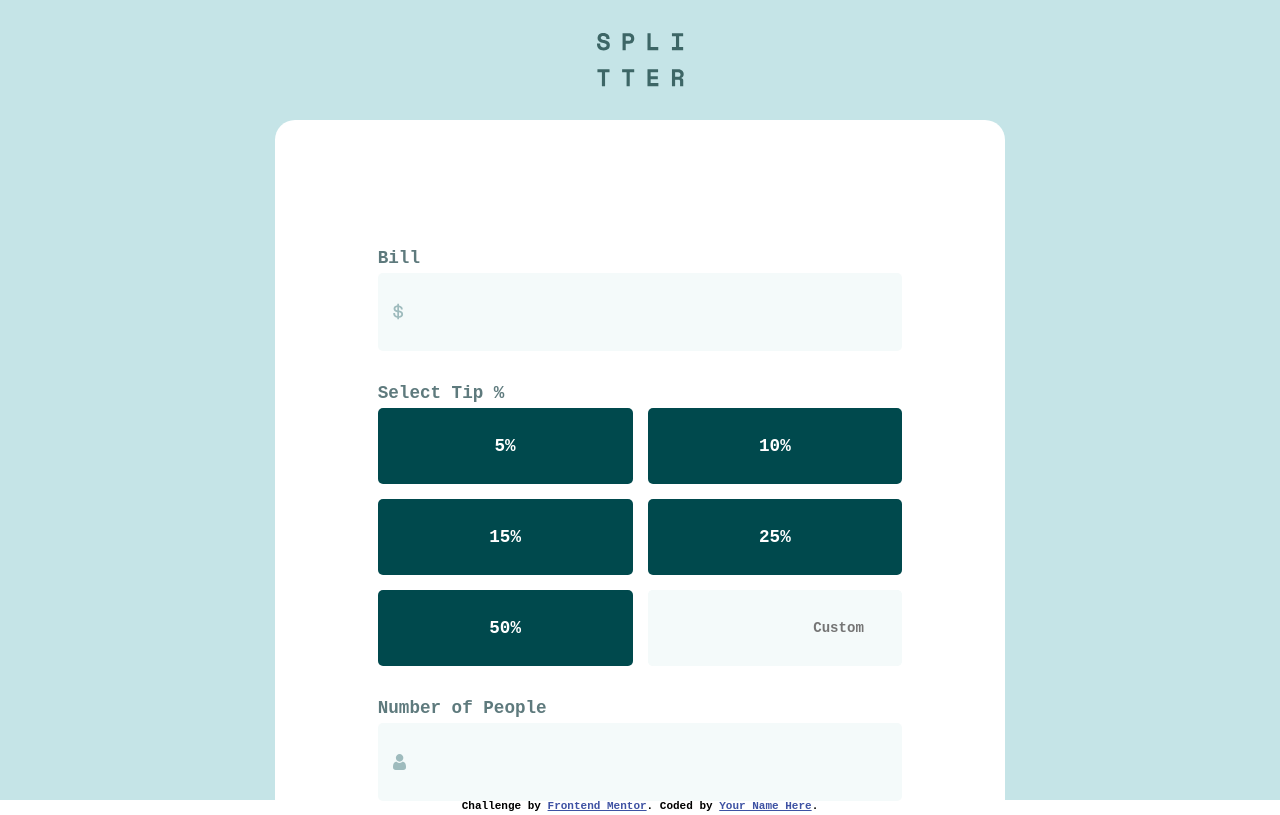
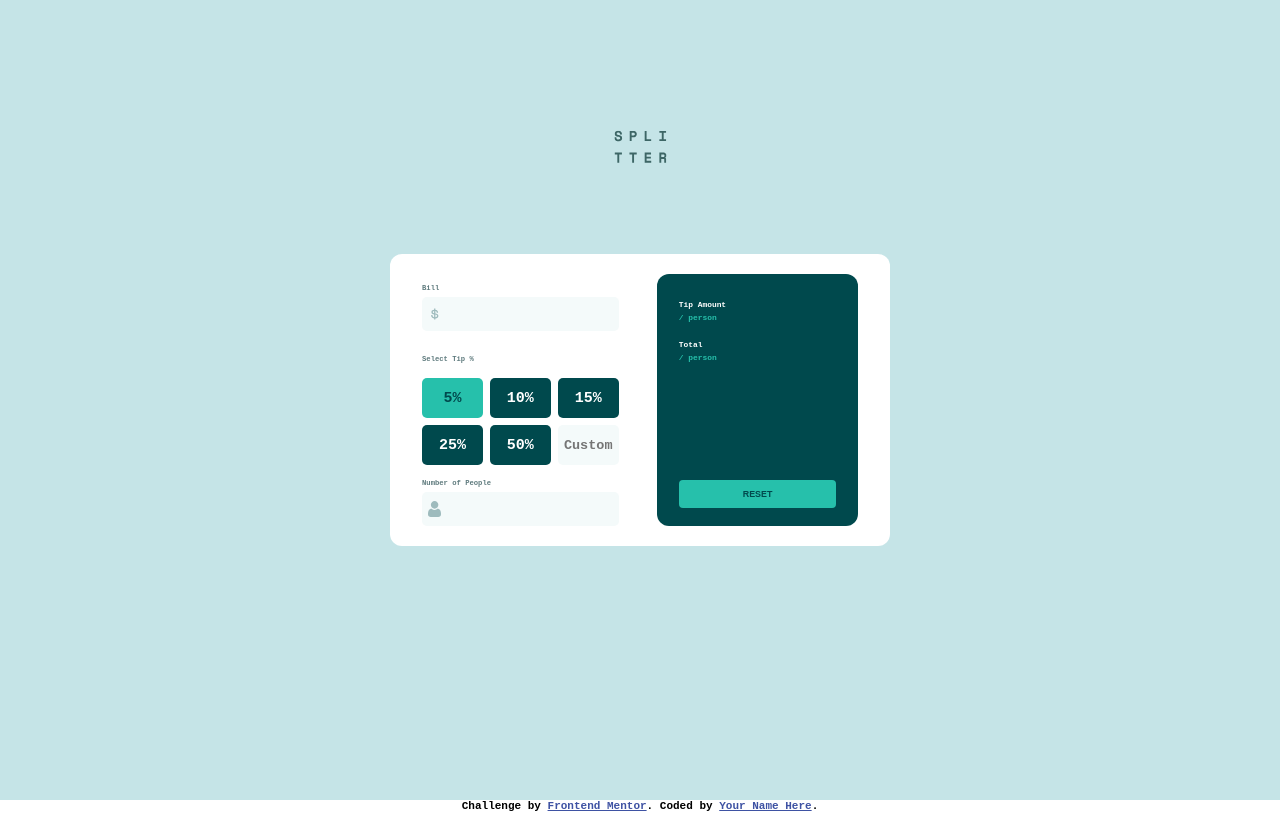
Before and after one commit to rdmadeira/tip-calculator-app, a plain HTML site: page index.html in a window 1280 px wide. Shown: the top 815 px of the page. Drawn offline with Linux system fonts and the light colour scheme.

Commit message:
finalizado el challenge

```diff
--- a/index.html
+++ b/index.html
@@ -16,30 +16,32 @@
     </div>
     <div id="calculator-main">
       <form action="" target="_self" autocomplete="off" method="POST" name="calculator" id="calculator-form">
-        <div class="form__div form__div-1">
+        <div>
+          <div class="form__div form__div-1">
           <label for="bill">Bill</label>
           <input type="text" name="bill" id="bill-input" required/>
-        </div>
-        <div class="form__div form__div-2">
+          </div>
+          <div class="form__div form__div-2">
           <label for="per5">Select Tip %</label>
           <div id="select-tip-ctn">
-            <input type="radio" name="select-tip" value="5" id="per5"/><label for="per5">5%</label>
+            <input type="radio" name="select-tip" value="5" id="per5" checked/><label for="per5">5%</label>
             <input type="radio" name="select-tip" value="10" id="per10"/><label for="per10">10%</label>
             <input type="radio" name="select-tip" value="15" id="per15"/><label for="per15">15%</label>
             <input type="radio" name="select-tip" value="25" id="per25"/><label for="per25">25%</label>
             <input type="radio" name="select-tip" value="50" id="per50"/><label for="per50">50%</label>
-            <input type="radio" name="select-tip" id="custom" value="custom"/>
-            <label for="custom">
-              <input type="text" id="custom-input" placeholder="Custom" name="select-tip"/>
+            <input type="radio" name="select-tip" id="custom" value="0"/>
+            <label for="custom" id="custom-label">
+              <input type="text" id="custom-input" placeholder="Custom"/>
             </label>
           </div>
-        </div>
-        <div class="form__div form__div-3">
+          </div>
+          <div class="form__div form__div-3">
           <div class="form__div-3__div">
             <label for="number-of-people">Number of People</label>
             <span id="required-num"></span>
           </div>
           <input type="text" name="number-of-people" pattern="^[0-9]+" id="number-of-people" required>
+          </div>
         </div>
         <div id="results-ctn">
           <div class="results-ctn__div">
@@ -59,18 +61,10 @@
           <div class="results-ctn__div reset-div">
             <input type="reset" value="Reset" name="RESET" id="reset-btn"/>
           </div>
-
-
-
-
         </div>
       </form>
     </div>
   </div>
-
-
-
-
   <div class="attribution">
     Challenge by <a href="https://www.frontendmentor.io?ref=challenge" target="_blank">Frontend Mentor</a>.
     Coded by <a href="#">Your Name Here</a>.
--- a/main.js
+++ b/main.js
@@ -3,16 +3,19 @@ window.onload = () => {
     const customInput = document.getElementById('custom-input');
     customInput.addEventListener('focus', ()=> {
         customRadio.checked = true;
-        customInput.style.backgroundColor = 'var(--Strong_cyan)';
+        calculate();
     });
     customInput.addEventListener('input', ()=> {
         customRadio.setAttribute('value', customInput.value);
     });
-    let inputsAll = document.querySelectorAll('input');
-    inputsAll.forEach(item => item.addEventListener('input',calculate))
+
+    let inputstxtAll = document.querySelectorAll('input[type="text"]');
+    inputstxtAll.forEach(item => item.addEventListener('input',calculate));
+    let inputCheck = document.querySelectorAll('input[type="radio"]');
+    inputCheck.forEach( item => item.addEventListener('change',calculate));
 
     function calculate() {
-        const bill = document.getElementById('bill-input').value;
+        let bill = document.getElementById('bill-input').value;
         let tipValue;
         let tipInputs = document.getElementsByName('select-tip');
         tipInputs.forEach( item => item.checked ? tipValue = item.value : tipValue );
@@ -23,15 +26,19 @@ window.onload = () => {
         const resultTotalDiv = document.getElementById('result-total');
         const resultTip = Number(bill) * (Number(tipValue)/100) / Number(people,10);
         const resultTotal = Number(bill) / Number(people) + resultTip;
-        resultTipDiv.textContent = '$0.00'
-        resultTotalDiv.textContent = '$0.00'
-        if(people===0 ||people==''){
+        resultTipDiv.textContent = '$0.00';
+        resultTotalDiv.textContent = '$0.00';
+        if(people===0 || people==''){
             requiredNumPos.textContent = 'Can´t be zero!';
             document.getElementById('number-of-people').style.outline = 'solid hsl(0deg 76% 52%) 2px';
         } else if(people < 0 || isNaN(people)) {
             requiredNumPos.textContent = 'Only (+) numbers!';
             document.getElementById('number-of-people').style.outline = 'solid hsl(0deg 76% 52%) 2px';
-        } else {
+        } else if(!Number.isInteger(people)) {
+            requiredNumPos.textContent = 'Only integer numbers!';
+            document.getElementById('number-of-people').style.outline = 'solid hsl(0deg 76% 52%) 2px';
+        }
+        else {
             requiredNumPos.textContent = '✅';
             document.getElementById('number-of-people').style.outline = 'solid var(--Strong_cyan) 2px';
             resultTipDiv.textContent = '$'+resultTip.toFixed(2);
--- a/style.css
+++ b/style.css
@@ -32,43 +32,49 @@ body {
 #main__div {
     background-color: var(--Light_grayish_cyan);
     width: 100vw;
-    height: 100vh;
+    min-height: 100vh;
     display: flex;
     flex-direction: column;
     justify-content: center;
     align-items: center
 }
 #main__div-logo {
-    height: 15%;
+    /* height: 15%; */
     display: flex;
     align-items: center;
+    padding: 5vh 0;
 }
 #calculator-main {
     background-color: var(--White);
     border-radius: 20px 20px 0 0;
-    padding: 10% 8%;
-    height: 85%;
+    padding: 5.5vh 8vw;
+    /* height: 85%; */
 }
 #calculator-form {
     display: flex;
     flex-direction: column;
-    row-gap: 4vh;
+    row-gap: 3.7vh;
+}
+#calculator-form>div {
+    display: flex;
+    flex-direction: column;
+    row-gap: 3.7vh;
 }
 .form__div label{
     display: block;
     color: var(--Dark_grayish_cyan);
-    font-size: 1.1rem;
+    font-size: 0.5em;
     margin-bottom: 0.6vh;
 }
 .form__div input[type="text"]{
     color: var(--Very_dark_cyan);
     width: 100%;
     height: 100%;
-    padding: 2vw 3vw;
+    padding: 1vh 3vw;
     border-radius: 5px;
     border: none;
     font-family: 'Space Mono', monospace;
-    font-size: 1em;
+    font-size: 3.2vh;
     font-weight: 700;
     text-align: right;
 }
@@ -91,8 +97,11 @@ body {
     font-size: 1em;
 }
 #select-tip-ctn input[type="text"]{
-    background: var(--Very_light_grayish_cyan);
-    font-size: 0.8em;
+    background: hsl(189deg 41% 97% / 0%);
+    font-size: 1em;
+}
+#select-tip-ctn input[type="text"]:focus {
+    outline: none 0px transparent;
 }
 #select-tip-ctn label {
     color: var(--White);
@@ -104,6 +113,7 @@ body {
     height: 100%;
     border-radius: 5px;
     padding: 2vw 0;
+    font-size: 0.8em;
 }
 #select-tip-ctn label:hover, input[type="text"]:hover {
     cursor: pointer;
@@ -117,9 +127,10 @@ body {
     background: var(--Strong_cyan);
     color: var(--Very_dark_cyan);
 }
-input[type="text"]:focus {
+#bill-input:focus, #number-of-people:focus {
     outline: solid var(--Strong_cyan) 2px;
 }
+
 #required-num {
     font-size: 0.6em;
     color: hsl(0deg 76% 52%);
@@ -160,19 +171,129 @@ input[type="text"]:focus {
 }
 .result-div {
     font-weight: 700;
-    font-size: 1.3em;
+    font-size: 1.1em;
 }
 #reset-btn {
     width: 100%;
-    font-size: 0.7em;
+    font-size: 0.6em;
     padding: 3vw 0;
     text-transform: uppercase;
     background: var(--Strong_cyan);
     border-radius: 7px;
     color: var(--Very_dark_cyan);
     font-weight: 700;
+    border: none 0px;
 }
+.attribution { font-size: 11px; text-align: center; }
+.attribution a { color: hsl(228, 45%, 44%); }
+
+@media all and (min-width:376px) and (orientation:portrait) {
+    #main__div-logo {
+        padding: 7vh 0;
+    }
+    #calculator-main {
+        width: 70%;
+        min-width: 365px;
+        padding: 4vh 8vw;
+    }
+    .form__div label {
+        font-size: 0.6em;
+    }
+    .results-ctn__div h2, .results-ctn__div span {
+        font-size: max(2vw,12px);
+    }
+    #select-tip-ctn {
+        grid-template: 1fr 1fr / 1fr 1fr 1fr;
+    }
+    #select-tip-ctn label {
+        font-size: 0.8em;
+    }
+    #results-ctn {
+        padding: 4vw min(5vw,22px) 5vw;
+    }
+    .result-div {
+        font-size: min(7vw,28px);
+    }
+    #reset-btn {
+        font-size: min(3.2vw,14px);
+        padding: 1.5vw 0;
+    }
+}
+@media all and (min-width:1440px), (orientation:landscape) {
+    #main__div-logo {
+        transform: scale(0.6);
+        position: absolute;
+        top: 10vh;
+    }
+    #calculator-main {
+        padding: 2.5vh 2.5vw;
+        border-radius: 12px 12px 12px 12px;
+        width: 55%;
+        max-width: 500px;
+    }
+    #calculator-form {
+        flex-direction: row;
+        max-height: 40vh;
+        column-gap: 3vw;
+        max-width: 55vw;
+    }
+    #calculator-form>div {
+        width: 50%;
+        row-gap: min(1.5vw,14px);
+    }
+    #bill-input {
+        background-size: 4%;
+        background-position-x: 5%;
+    }
+    .form__div input[type="text"] {
+        font-size: min(1.7vw,16px);
+        height: fit-content;
+        padding: 1vh 2.5vw;
+    }
+    #select-tip-ctn label {
+        font-size: min(1.6vw,15px);
+        padding: 0.8vh 0;
+        margin-bottom: 0;
+    }
+    #select-tip-ctn {
+        grid-template: 1fr 1fr / 1fr 1fr 1fr;
+        grid-gap: 7px;
+    }
+    #custom-label>input {
+        padding: 0 0;
+    }
+    .form__div label {
+        font-size: 0.3em;
+        margin-top: 0.8vw;
+    }
+    #select-tip-ctn input[type="text"] {
+        font-size: 0.9em;
+        text-align: center;
+    }
+    #results-ctn {
+        height: unset;
+        width: 50%;
+        padding: 1.1em 0.9em 0.75em;
+    }
+    #required-num {
+        font-size: 0.3em;
+        align-self: center;
+    }
+    .results-ctn__div h2, .results-ctn__div span {
+        font-size: 0.33em;
+        margin-bottom: 0.3vw;
+    }
+    .result-div {
+        font-size: 0.9em;
+    }
+    .reset-div {
+         margin-top: auto;
+    }
+    #reset-btn {
+        padding: 1em 0;
+        font-size: 0.37em;
+        border-radius: 4px;
+    }
 
 
-.attribution { font-size: 11px; text-align: center; }
-.attribution a { color: hsl(228, 45%, 44%); }
+}
```
Also changed, not shown: screen-shot.png (added), 1 other file.
